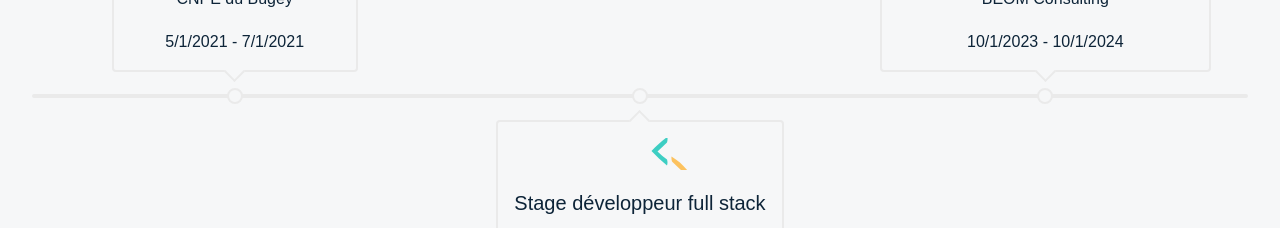
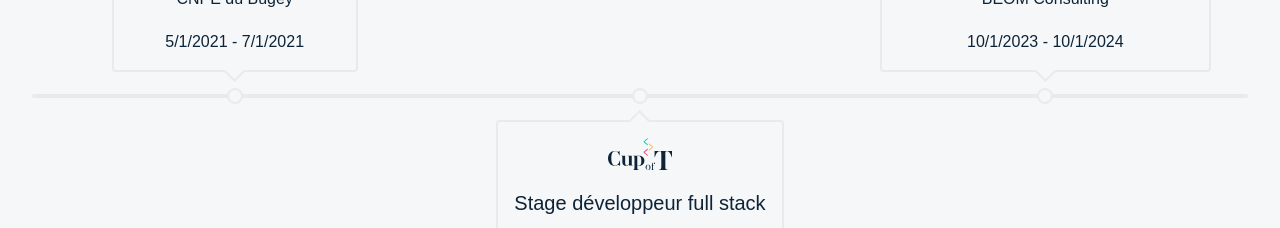
Before and after one commit to FeckNeck/mathisdousse.fr, a Vue app: page / in a window 1280 px wide. Shown: the part 1760-1988 px from the top of the page. Built offline with nearby package versions, Linux system fonts and the light colour scheme; a web font is replaced by a local one.

Commit message:
feat(experiences): update cup of tea icon

```diff
--- a/src/components/icons/cup_of_tea.vue
+++ b/src/components/icons/cup_of_tea.vue
@@ -1,70 +1,34 @@
 <template>
   <svg
+    fill="none"
     xmlns="http://www.w3.org/2000/svg"
-    version="1.1"
-    width="234px"
-    height="117px"
-    style="
-      shape-rendering: geometricPrecision;
-      text-rendering: geometricPrecision;
-      image-rendering: optimizeQuality;
-      fill-rule: evenodd;
-      clip-rule: evenodd;
-    "
-    xmlns:xlink="http://www.w3.org/1999/xlink">
-    <g>
+    viewBox="13.85 8.83 61.13 30.55">
     <path
-        style="opacity: 0.754"
-        fill="#00c1b1"
-        d="M 143.5,-0.5 C 143.833,-0.5 144.167,-0.5 144.5,-0.5C 144.66,1.19919 144.494,2.86586 144,4.5C 140.887,7.62463 137.72,10.6246 134.5,13.5C 137.52,16.3546 140.687,19.0213 144,21.5C 144.667,23.5 144.667,25.5 144,27.5C 138.468,22.9646 133.301,18.1313 128.5,13C 133.095,8.03824 138.095,3.53824 143.5,-0.5 Z" />
-    </g>
-    <g>
+      d="M25.2182 35.3962C24.4916 34.7046 24.0063 34.5016 23.603 34.5016C23.32 34.5016 23.0774 34.6031 22.7144 34.8061C22.1081 35.1722 21.4017 35.3962 20.4929 35.3962C16.312 35.3962 13.8687 32.102 13.8687 28.3003C13.8687 24.5203 16.2515 21.1603 20.3712 21.1603C21.1486 21.1495 21.915 21.3459 22.5927 21.7294C22.9362 21.9121 23.1587 22.0346 23.4209 22.0346C23.8047 22.0346 24.1857 21.8106 24.8115 21.1603H24.9735V25.6536H24.7739L24.5521 24.962C23.9458 23.072 22.4718 21.4242 20.5131 21.4242C17.8472 21.4242 17.0191 24.3726 17.0191 28.2765C17.0191 32.1804 17.8876 35.1281 20.6347 35.1281C22.7151 35.1281 24.169 33.278 24.9366 30.9806L25.1786 30.289H25.3789V35.3927L25.2182 35.3962Z"
+      fill="currentColor"></path>
     <path
-        style="opacity: 0.759"
-        fill="#feb22e"
-        d="M 148.5,18.5 C 154.716,22.2566 160.05,26.9233 164.5,32.5C 164.392,33.4419 164.059,34.2753 163.5,35C 158.379,38.4527 153.546,42.2861 149,46.5C 148.333,44.5 148.333,42.5 149,40.5C 152.338,37.9917 155.505,35.325 158.5,32.5C 155.28,29.6246 152.113,26.6246 149,23.5C 148.506,21.8659 148.34,20.1992 148.5,18.5 Z" />
-    </g>
-    <g>
+      d="M33.884 35.1316V33.8303C33.4195 34.6234 32.6728 35.3759 31.1173 35.3759C29.24 35.3759 27.5427 34.3798 27.5427 31.9396V28.707C27.5427 26.0841 27.3814 26.0435 26.7348 26.0029L26.3308 25.9826V25.7383H30.2287V32.4275C30.2287 34.034 30.8754 34.8474 31.9051 34.8474C32.8341 34.8474 33.3994 34.2776 33.8437 33.4642V28.7042C33.8437 26.0813 33.6622 26.0407 32.9954 26.0001L32.5914 25.9798V25.7355H36.5297V32.1608C36.5297 34.783 36.6917 34.8446 37.3578 34.8649L37.7618 34.8852V35.1288L33.884 35.1316Z"
+      fill="currentColor"></path>
     <path
-        style="opacity: 0.76"
-        fill="#e53461"
-        d="M 143.5,37.5 C 144.622,39.2884 144.789,41.2884 144,43.5C 140.662,46.0083 137.495,48.675 134.5,51.5C 137.474,54.1379 140.474,56.8046 143.5,59.5C 144.641,61.4213 144.808,63.4213 144,65.5C 138.383,61.1455 133.216,56.4788 128.5,51.5C 133.494,46.8396 138.494,42.1729 143.5,37.5 Z" />
-    </g>
-    <g>
+      d="M43.5071 35.3759C42.935 35.3852 42.3644 35.3167 41.8105 35.1722V36.3923C41.8105 39.0152 41.992 39.0761 42.8605 39.0964L43.4668 39.1167V39.361H37.8945V39.1167L38.2985 39.0964C38.9646 39.0761 39.1266 39.0152 39.1266 36.3923V28.707C39.1266 26.0841 38.9646 26.0435 38.2985 26.0029L37.8945 25.9826V25.7383H43.5092C46.1952 25.7383 48.5982 27.202 48.5982 30.4983C48.5961 33.4236 46.5359 35.3759 43.5071 35.3759ZM43.1434 26.0029H41.8105V34.888C42.3355 35.028 42.7798 35.1113 43.2241 35.1113C45.0215 35.1113 45.6883 33.6882 45.6883 30.4962C45.6883 27.9139 44.9408 26.0029 43.1434 26.0029Z"
+      fill="currentColor"></path>
     <path
-        style="opacity: 0.844"
-        fill="#1f294e"
-        d="M -0.5,81.5 C -0.5,76.1667 -0.5,70.8333 -0.5,65.5C 6.34884,47.9157 18.6822,42.5824 36.5,49.5C 38.0009,48.2485 39.6675,47.2485 41.5,46.5C 42.8333,52.5 42.8333,58.5 41.5,64.5C 39.5145,57.6918 35.5145,52.5251 29.5,49C 19.1435,48.0108 13.6435,52.8441 13,63.5C 12.3333,70.5 12.3333,77.5 13,84.5C 14.8026,96.7057 21.3026,100.872 32.5,97C 37.5689,92.3413 41.2356,86.8413 43.5,80.5C 44.8333,87.5 44.8333,94.5 43.5,101.5C 41.3295,99.9138 38.9962,98.5804 36.5,97.5C 18.5402,104.963 6.20688,99.6296 -0.5,81.5 Z" />
-    </g>
-    <g>
+      d="M62.713 39.3029V38.9795L63.2748 38.9529C64.4777 38.899 64.7447 38.5763 64.7447 34.8894V25.5234C64.7447 21.8904 64.5841 21.5138 63.5154 21.5138H63.0606C61.4837 21.5138 59.9595 22.9936 58.8888 26.2773L58.5946 27.1922H58.3276V21.1638H74.9818V27.1922H74.7461L74.4255 26.2773C73.3561 22.9936 71.832 21.5138 70.2536 21.5138H69.7996C68.7566 21.5138 68.596 21.8904 68.596 25.5234V34.8894C68.596 38.5763 68.8637 38.899 70.0402 38.9529L70.6013 38.9795V39.3029H62.713Z"
+      fill="currentColor"></path>
     <path
-        style="opacity: 0.935"
-        fill="#1f294e"
-        d="M 233.5,46.5 C 233.5,54.1667 233.5,61.8333 233.5,69.5C 232.624,69.6309 231.957,69.2975 231.5,68.5C 229.748,61.1586 226.082,54.9919 220.5,50C 217.634,48.5432 214.634,48.2099 211.5,49C 210.874,49.7504 210.374,50.5838 210,51.5C 209.333,70.8333 209.333,90.1667 210,109.5C 210.309,110.766 210.809,111.933 211.5,113C 213.577,113.192 215.577,113.692 217.5,114.5C 206.833,115.833 196.167,115.833 185.5,114.5C 187.423,113.692 189.423,113.192 191.5,113C 192.191,111.933 192.691,110.766 193,109.5C 193.667,90.1667 193.667,70.8333 193,51.5C 192.424,49.1484 190.924,48.1484 188.5,48.5C 182.832,49.3238 178.665,52.3238 176,57.5C 174.424,61.6501 172.591,65.6501 170.5,69.5C 169.503,61.8622 169.169,54.1955 169.5,46.5C 190.833,46.5 212.167,46.5 233.5,46.5 Z" />
-    </g>
-    <g>
+      d="M52.0844 39.361C50.5951 39.361 49.7301 38.1654 49.7301 36.8648C49.7301 35.5642 50.5951 34.3903 52.0844 34.3903C53.5738 34.3903 54.4485 35.5754 54.4485 36.8753C54.4485 38.1752 53.5842 39.361 52.0844 39.361ZM52.0844 34.5268C50.9907 34.5268 50.7411 35.5859 50.7411 36.8753C50.7411 38.1647 50.9907 39.2245 52.0844 39.2245C53.1782 39.2245 53.4285 38.1745 53.4285 36.8858C53.4285 35.6069 53.1782 34.5268 52.0844 34.5268Z"
+      fill="currentColor"></path>
     <path
-        style="opacity: 0.907"
-        fill="#1f294e"
-        d="M 46.5,63.5 C 51.8333,63.5 57.1667,63.5 62.5,63.5C 62.3335,73.1724 62.5002,82.8391 63,92.5C 66.4899,99.6789 70.4899,100.012 75,93.5C 75.6667,84.8333 75.6667,76.1667 75,67.5C 73.7955,66.1414 72.2955,65.1414 70.5,64.5C 75.7921,63.5052 81.1254,63.1718 86.5,63.5C 86.3335,73.8387 86.5002,84.172 87,94.5C 87.2715,97.2715 88.7715,98.9382 91.5,99.5C 86.2079,100.495 80.8746,100.828 75.5,100.5C 75.6495,99.448 75.4828,98.448 75,97.5C 67.7639,102.779 60.7639,102.446 54,96.5C 53.3333,95.1667 52.6667,93.8333 52,92.5C 51.6667,84.1667 51.3333,75.8333 51,67.5C 49.3015,66.2593 47.8015,64.926 46.5,63.5 Z" />
-    </g>
-    <g>
+      d="M56.7653 34.79V37.8308C56.7653 39.1944 56.8488 39.2049 57.3383 39.2259L57.6512 39.2364V39.3624H55.2238V39.2364L55.4324 39.2259C55.8176 39.2049 55.9011 39.1944 55.9011 37.8308V34.79H55.1613V34.65H55.9032V33.803C55.9032 32.8279 56.4969 32.1566 57.5177 32.1566C58.3089 32.1566 58.7887 32.5864 58.7887 33.1107C58.7887 33.4145 58.5697 33.635 58.2366 33.635C58.1676 33.6363 58.099 33.6237 58.0349 33.5978C57.9708 33.572 57.9125 33.5334 57.8635 33.4844C57.8145 33.4355 57.7757 33.3771 57.7495 33.3128C57.7233 33.2485 57.7102 33.1795 57.711 33.11C57.711 32.8062 57.9091 32.6802 57.9091 32.5122C57.9091 32.3967 57.7527 32.2924 57.5031 32.2924C56.8988 32.2924 56.7633 32.6067 56.7633 33.4124V34.65H57.9613V34.79H56.7653Z"
+      fill="currentColor"></path>
     <path
-        style="opacity: 0.866"
-        fill="#1f294e"
-        d="M 113.5,116.5 C 106.167,116.5 98.8333,116.5 91.5,116.5C 92.1047,114.974 93.2714,113.974 95,113.5C 95.6667,97.8333 95.6667,82.1667 95,66.5C 93.7949,65.9288 92.6283,65.2621 91.5,64.5C 100.482,63.3347 109.482,63.168 118.5,64C 128.406,65.9075 133.072,71.9075 132.5,82C 132.079,94.4212 125.579,100.921 113,101.5C 111.175,101.057 109.342,100.723 107.5,100.5C 107.174,104.884 107.508,109.217 108.5,113.5C 110.759,113.784 112.426,114.784 113.5,116.5 Z M 107.5,65.5 C 114.271,64.7587 118.437,67.7587 120,74.5C 121.126,82.0454 120.46,89.3788 118,96.5C 114.749,98.9849 111.249,99.6515 107.5,98.5C 107.5,87.5 107.5,76.5 107.5,65.5 Z" />
-    </g>
-    <g>
+      d="M51.7173 25.9959L47.8062 22.7801V22.1963L51.7173 18.9441V19.9395L48.6913 22.4847L51.7173 24.99V25.9959Z"
+      fill="#E63462"></path>
     <path
-        style="opacity: 0.68"
-        fill="#1f294e"
-        d="M 167.5,116.5 C 164.167,116.5 160.833,116.5 157.5,116.5C 158.65,113.349 159.317,110.016 159.5,106.5C 159.438,103.387 158.771,100.554 157.5,98C 159.156,95.8027 160.322,93.3027 161,90.5C 164.06,87.0645 167.393,86.7312 171,89.5C 171.494,91.1341 171.66,92.8008 171.5,94.5C 170.127,94.6567 168.793,94.49 167.5,94C 166.783,92.3476 166.45,90.8476 166.5,89.5C 165.914,89.7093 165.414,90.0426 165,90.5C 164.503,92.8098 164.337,95.1432 164.5,97.5C 169.833,97.8333 169.833,98.1667 164.5,98.5C 164.5,103.833 164.5,109.167 164.5,114.5C 166.179,114.285 167.179,114.952 167.5,116.5 Z" />
-    </g>
-    <g>
+      d="M51.7152 15.897L47.8048 12.6812V12.0974L51.7152 8.84595V9.84065L48.6892 12.3858L51.7152 14.8883V15.897Z"
+      fill="#00C1B2"></path>
     <path
-        style="opacity: 0.726"
-        fill="#1f294e"
-        d="M 148.5,116.5 C 146.833,116.5 145.167,116.5 143.5,116.5C 138.658,114.801 136.324,111.301 136.5,106C 137.784,96.8534 142.784,94.1868 151.5,98C 157.464,105.385 156.464,111.552 148.5,116.5 Z M 145.5,97.5 C 149.201,99.1969 150.868,102.197 150.5,106.5C 150.828,110.527 149.161,113.194 145.5,114.5C 143.575,114.41 142.408,113.41 142,111.5C 141.333,107.833 141.333,104.167 142,100.5C 143.145,99.3636 144.312,98.3636 145.5,97.5 Z" />
-    </g>
+      d="M52.8438 20.9482L56.7542 17.7324V17.15L52.8438 13.8971V14.8918L55.8698 17.437L52.8438 19.9388V20.9482Z"
+      fill="#FFB22F"></path>
   </svg>
 </template>
```
Lines whose indentation alone changed are shown as unchanged.
